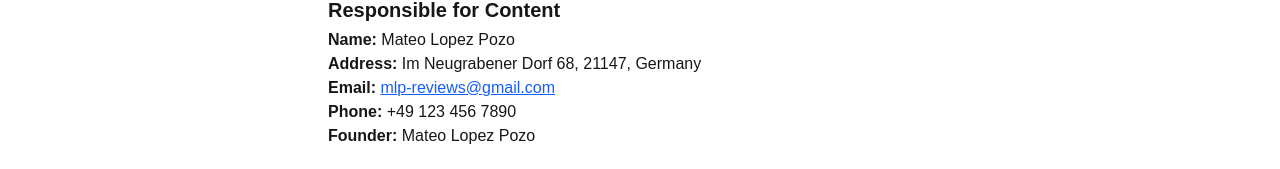
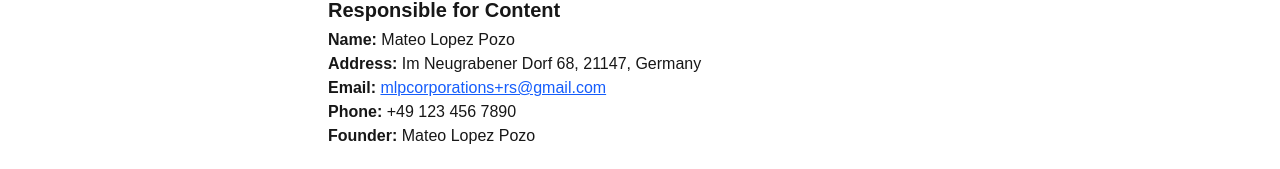
Before and after one commit to MateoLPozo2/reviews_service, a Next.js app: page /imprint in a window 1280 px wide. Shown: the part 156-325 px from the top of the page. Built offline with nearby package versions, Linux system fonts and the light colour scheme.

Commit message:
Update business email

```diff
--- a/pages/contact.js
+++ b/pages/contact.js
@@ -17,10 +17,10 @@ export default function Contact() {
           <p>
             <strong>Email:</strong>{" "}
             <a
-              href="mailto:lopezpozomateo+rs@example.com"
+              href="mailto:mlpcorporations+rss@gmail.com"
               className="underline text-blue-600"
             >
-              lopezpozomateo+rs@example.com
+              mlpcorporations+rs@gmail.com
             </a>
           </p>
           <p>
--- a/pages/imprint.js
+++ b/pages/imprint.js
@@ -18,7 +18,8 @@ export default function Imprint() {
           <p>
             <strong>Name:</strong> Mateo Lopez Pozo <br />
             <strong>Address:</strong> Im Neugrabener Dorf 68, 21147, Germany <br />
-            <strong>Email:</strong> <a href="mailto:mlp-reviews@gmail.com" className="underline text-blue-600">mlp-reviews@gmail.com</a> <br />
+            <strong>Email:</strong> <a href="mailto:mlpcorporations+rs@gmail.com"
+            className="underline text-blue-600">mlpcorporations+rs@gmail.com</a> <br />
             <strong>Phone:</strong> +49 123 456 7890 <br />
             <strong>Founder:</strong> Mateo Lopez Pozo
           </p>
```
